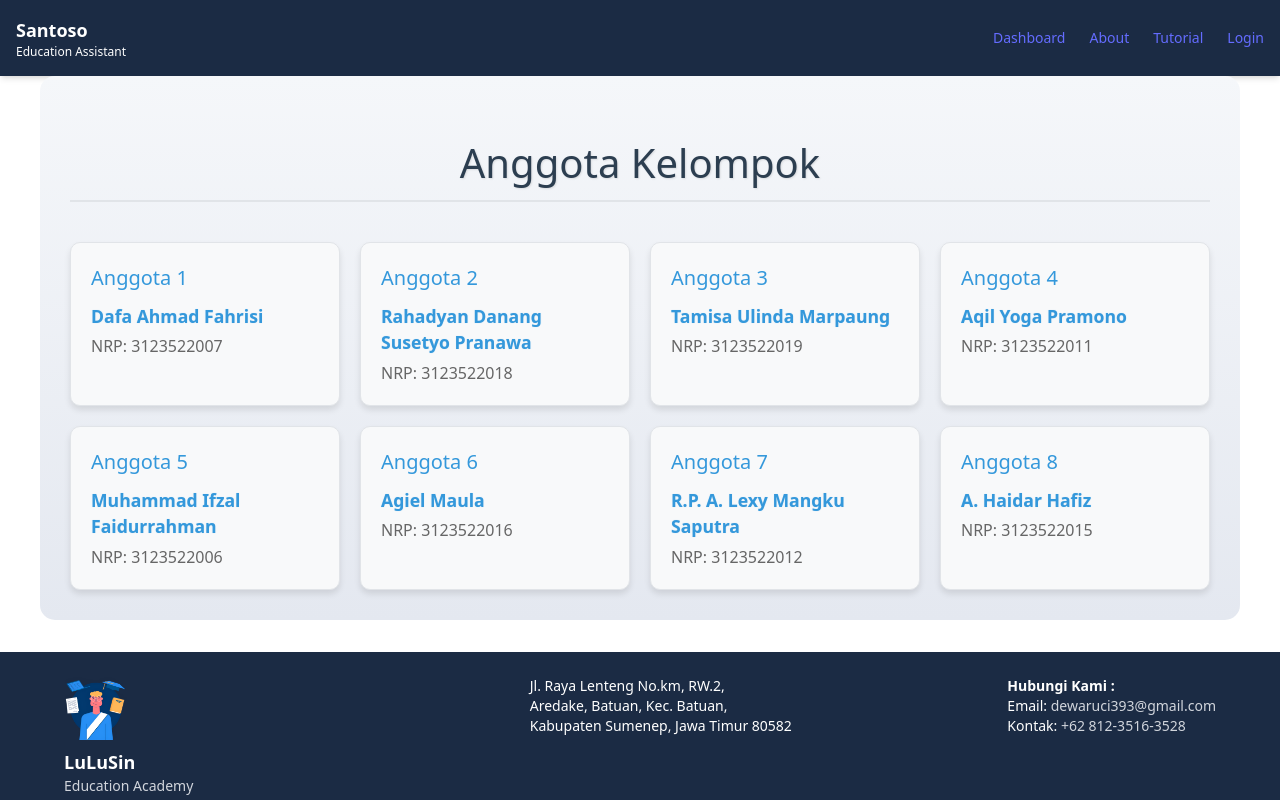
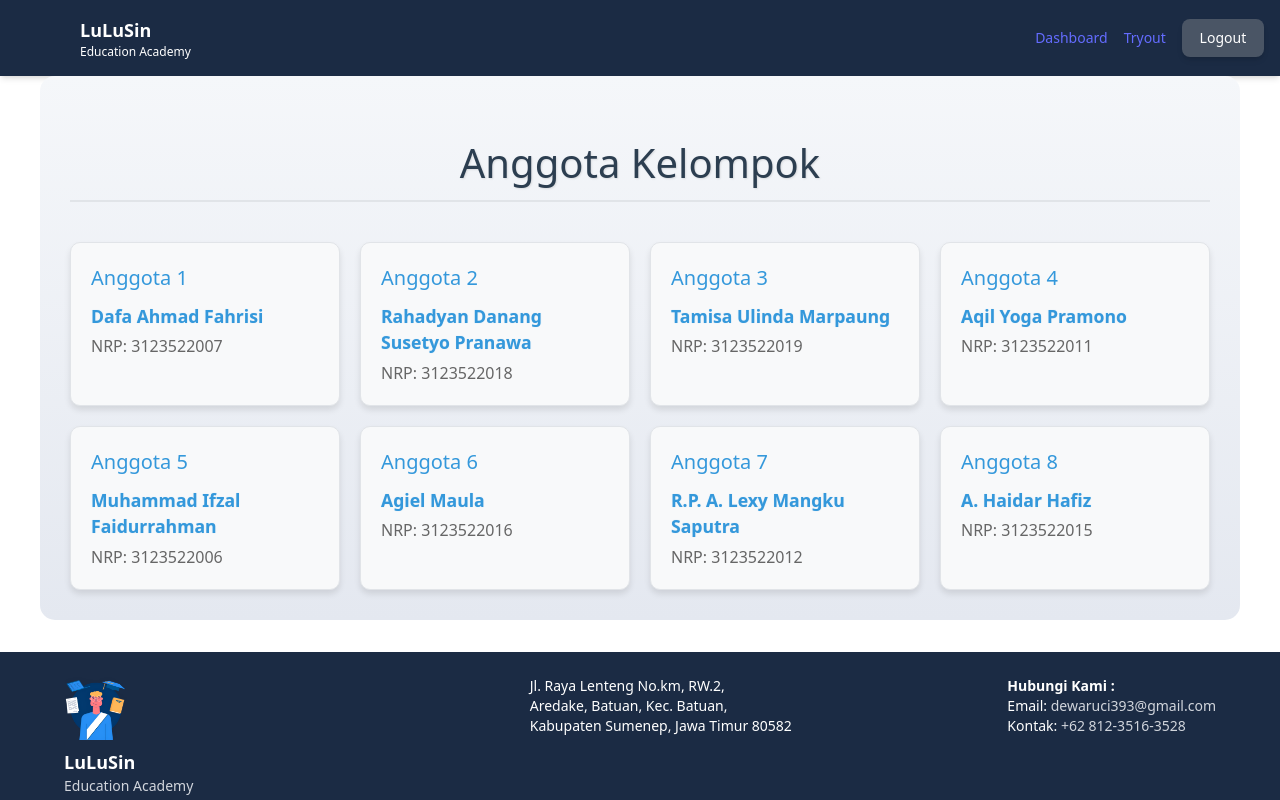
Before and after one commit to mifzalf/LuLuSin-FrontEnd, a React (Vite) app: page / in a window 1280 px wide. Built offline with nearby package versions, Linux system fonts and the light colour scheme.

Commit message:
style: edit layout header

```diff
--- a/src/index.css
+++ b/src/index.css
@@ -45,7 +45,6 @@ button {
   font-size: 1em;
   font-weight: 500;
   font-family: inherit;
-  background-color: #1a1a1a;
   cursor: pointer;
   transition: border-color 0.25s;
 }
@@ -65,7 +64,4 @@ button:focus-visible {
   a:hover {
     color: #747bff;
   }
-  button {
-    background-color: #f9f9f9;
-  }
 }
--- a/src/layout/Header.jsx
+++ b/src/layout/Header.jsx
@@ -10,11 +10,14 @@ export default function Header() {
         animate={{ opacity: 1, y: 0 }}
         transition={{ duration: 0.5 }}
       >
-        <div className="text-white font-bold text-lg">
-          Santoso
-          <p className="text-xs font-light">Education Assistant</p>
+        {/* Logo and title */}
+        <div className="text-white font-bold text-lg pl-16">
+          LuLuSin
+          <p className="text-xs font-light">Education Academy</p>
         </div>
-        <nav className="space-x-6 flex text-white text-sm font-semibold">
+
+        {/* Navigation */}
+        <div className="flex items-center space-x-4 text-white text-sm font-semibold">
           <motion.a
             href="#"
             className="hover:text-gray-400 transition"
@@ -29,25 +32,16 @@ export default function Header() {
             whileHover={{ scale: 1.1 }}
             whileTap={{ scale: 0.95 }}
           >
-            About
+            Tryout
           </motion.a>
-          <motion.a
-            href="#"
-            className="hover:text-gray-400 transition"
+          <motion.button
+            className="bg-gray-600 text-white px-4 py-1 rounded-full text-sm shadow-md pr-15 hover:bg-gray-500 transition"
             whileHover={{ scale: 1.1 }}
-            whileTap={{ scale: 0.95 }}
+            whileTap={{ scale: 0.9 }}
           >
-            Tutorial
-          </motion.a>
-          <motion.a
-            href="/login"
-            className="hover:text-gray-400 transition"
-            whileHover={{ scale: 1.1 }}
-            whileTap={{ scale: 0.95 }}
-          >
-            Login
-          </motion.a>
-        </nav>
+            Logout
+          </motion.button>
+        </div>
       </motion.header>
     </div>
   );
```
